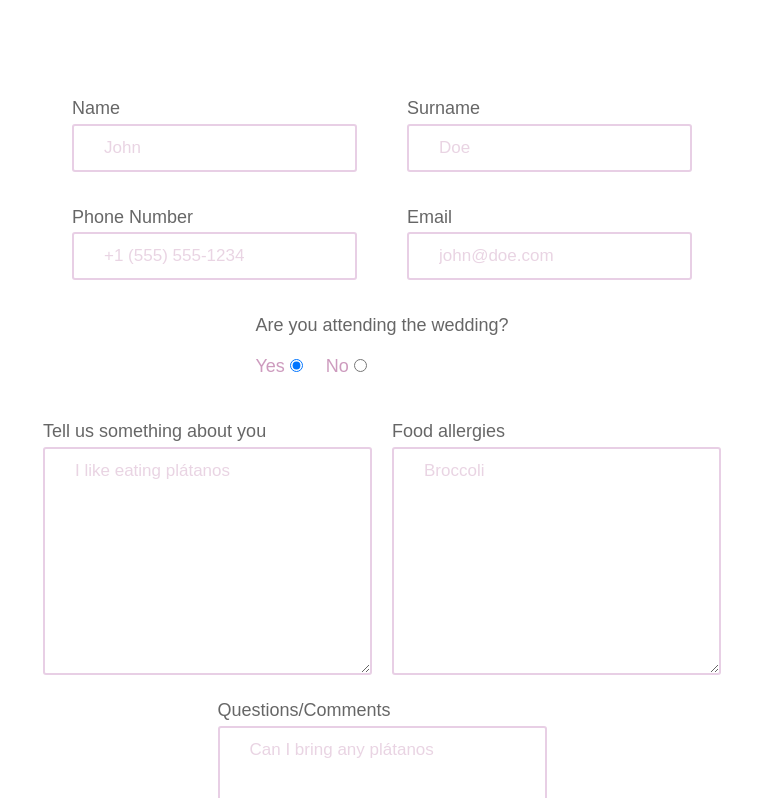
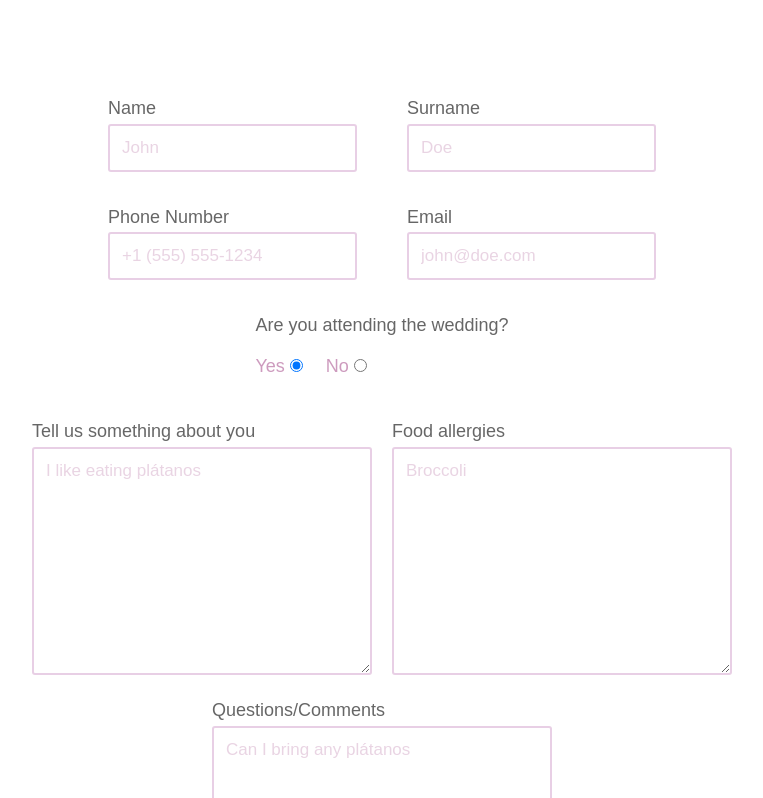
Before and after one commit to jamm3e3333/jb-wedding, a React (Vite) app: page /invitee in a window 1280 px wide. Shown: the part 802-1600 px from the top of the page, without its empty margins (258-1021 px from the left). Built offline with nearby package versions, Linux system fonts and the light colour scheme.

Commit message:
Enhance spacing for input, text-area

```diff
--- a/src/components/ui/form/input-field.module.scss
+++ b/src/components/ui/form/input-field.module.scss
@@ -14,7 +14,7 @@
 .input-form {
     outline: none;
     font-size: $font-size-form;
-    padding: 1.2rem 3rem;
+    padding: 1.2rem;
     border: $pink-input-border solid 0.2rem;
     border-radius: 0.3rem;
     font-family: 'Source Sans Pro', sans-serif;
--- a/src/components/ui/form/invalid-field-text.tsx
+++ b/src/components/ui/form/invalid-field-text.tsx
@@ -1,13 +1,15 @@
-import styles from './invalid-field-test.module.scss';
+import styles from './invalid-field-text.module.scss';
 import React from 'react';
 import { useTranslation } from 'react-i18next';
 
-const InvalidFieldText: React.FC<{ invalidTextName: string }> = (props) => {
+const InvalidFieldText: React.FC<{
+    invalidTextName?: string | undefined;
+}> = () => {
     const { t } = useTranslation();
     return (
         <span className={styles['text-invalid']}>
             <i className="fa fa-exclamation-circle"></i>
-            &nbsp; {t('form.invalid' as never)}: {props.invalidTextName}
+            &nbsp; {t('form.invalid' as never)}
         </span>
     );
 };
--- a/src/components/ui/form/text-area-field.module.scss
+++ b/src/components/ui/form/text-area-field.module.scss
@@ -5,12 +5,13 @@
     //margin: 1rem auto;
     outline: none;
     font-size: $font-size-form;
-    padding: 1.2rem 3rem;
+    padding: 1.2rem;
     border: $pink-input-border solid 0.2rem;
     border-radius: 0.3rem;
     font-family: 'Source Sans Pro', sans-serif;
     color: $pink-bright;
     resize: vertical;
+    width: 20em;
 
     &::placeholder {
         color: $pink-bright-placeholder;
@@ -24,3 +25,9 @@
     align-items: flex-start;
     color: $shadow-black;
 }
+
+@media only screen and (max-width: 380px) {
+    .textarea-form {
+        width: 15em;
+    }
+}
--- a/src/components/ui/region-button.module.scss
+++ b/src/components/ui/region-button.module.scss
@@ -32,6 +32,9 @@
         &:hover {
             color: gray;
         }
+        &--up {
+            margin-top: 0.5rem;
+        }
     }
 
     &-collapsed {
```
Also changed, not shown: src/main.tsx (+0 -16 lines), src/components/ui/form/invalid-field-text.module.scss (renamed from src/components/ui/form/invalid-field-test.module.scss).
